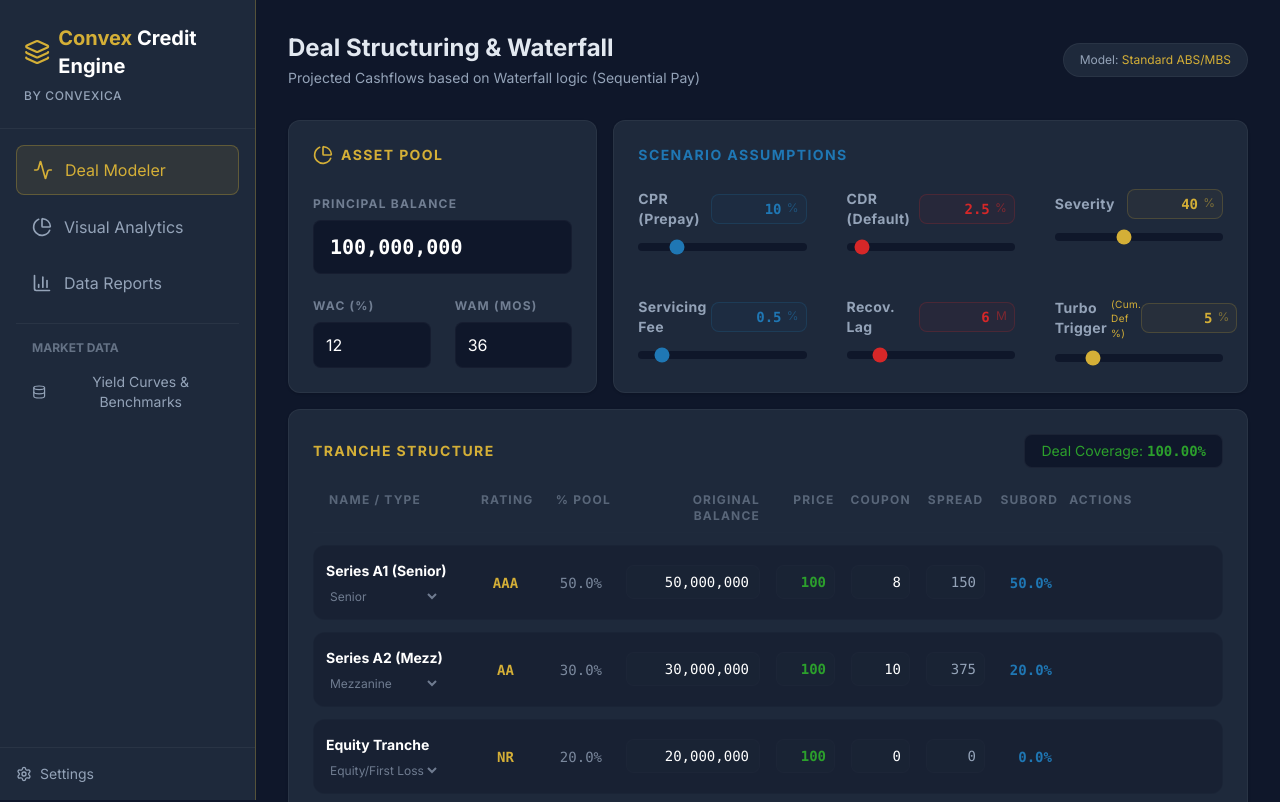
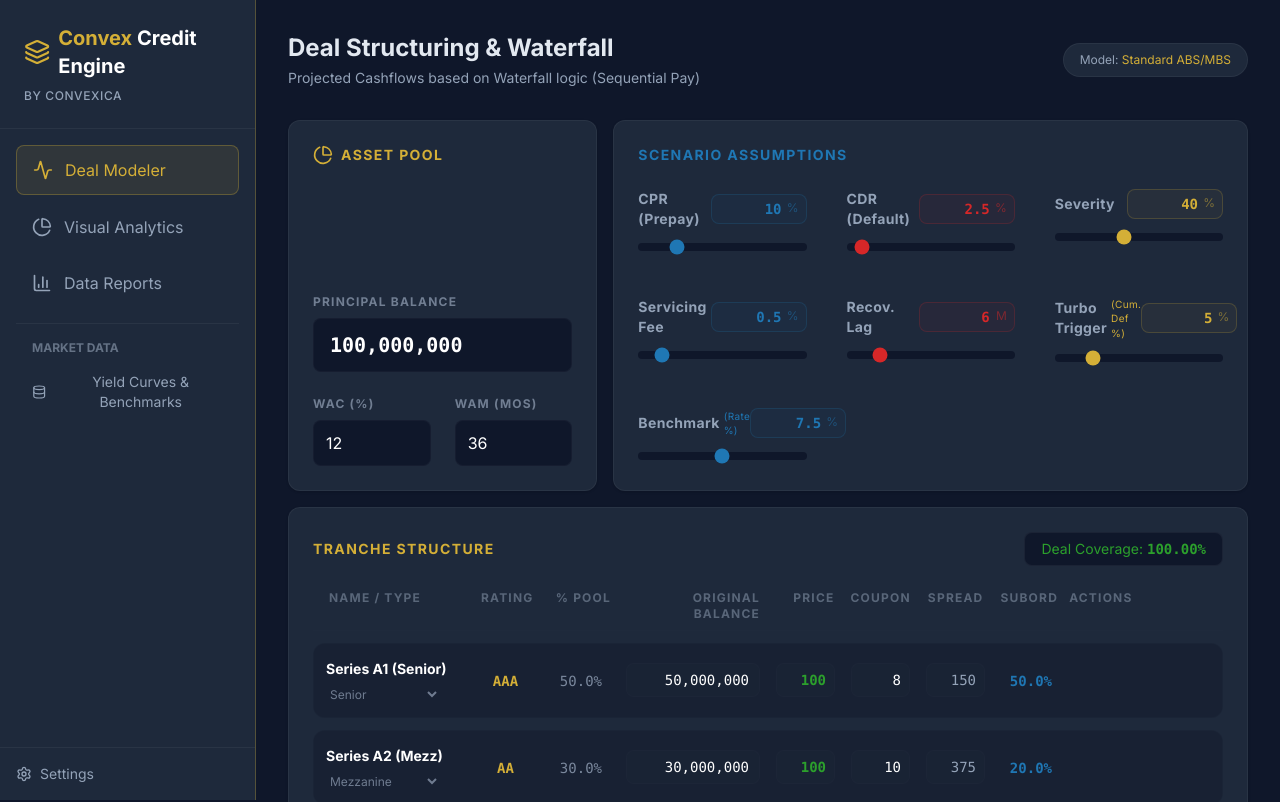
Before and after one commit to convexica/Convex-Credit-Engine, a React (Vite) app: page / in a window 1280 px wide. Shown: the top 802 px of the page. Built offline with nearby package versions, Linux system fonts and the light colour scheme.

Commit message:
feat(deal-input): add user-configurable benchmark rate to scenario

```diff
--- a/src/App.tsx
+++ b/src/App.tsx
@@ -35,6 +35,7 @@ const DEFAULT_SCENARIO: Scenario = {
   servicingFee: 0.5,
   recoveryLag: 6,
   turboTriggerPct: 5.0, // Default institutional trigger
+  benchmarkRate: 7.50,
 };
 
 function App() {
@@ -177,7 +178,7 @@ function App() {
               <ExecutiveSummary tranches={tranches} data={cashFlows} pool={pool} scenario={scenario} />
 
               {/* Metrics Table First */}
-              <MetricsTable tranches={tranches} data={cashFlows} />
+              <MetricsTable tranches={tranches} data={cashFlows} scenario={scenario} />
               {/* AI Analyst Second */}
               <AIAnalyst pool={pool} tranches={tranches} scenario={scenario} />
             </motion.div>
--- a/src/components/DealInput.tsx
+++ b/src/components/DealInput.tsx
@@ -169,6 +169,26 @@ const DealInput: React.FC<DealInputProps> = ({
               </div>
               <input type="range" min="0" max="25" step="0.5" value={scenario.turboTriggerPct || 0} onChange={(e) => setScenario({ ...scenario, turboTriggerPct: Number(e.target.value) })} className="w-full h-2 bg-deep-navy rounded-lg appearance-none cursor-pointer accent-convexica-gold" />
             </div>
+
+            {/* Benchmark Rate (New) */}
+            <div className="space-y-3">
+              <div className="flex justify-between items-center mb-1">
+                <label className="text-sm font-bold text-slate-text tracking-wide flex items-center gap-1">
+                  Benchmark <span className="text-[10px] text-inst-blue font-normal">(Rate %)</span>
+                </label>
+                <div className="relative">
+                  <input
+                    type="number"
+                    step="0.05"
+                    value={scenario.benchmarkRate || 0}
+                    onChange={(e) => setScenario({ ...scenario, benchmarkRate: Number(e.target.value) })}
+                    className="w-24 bg-inst-blue/5 border border-inst-blue/20 text-sm font-mono font-bold text-inst-blue rounded-lg text-right pr-6 py-1 outline-none focus:border-inst-blue/50"
+                  />
+                  <span className="absolute right-2 top-1.5 text-xs text-inst-blue/50">%</span>
+                </div>
+              </div>
+              <input type="range" min="0" max="15" step="0.05" value={scenario.benchmarkRate || 0} onChange={(e) => setScenario({ ...scenario, benchmarkRate: Number(e.target.value) })} className="w-full h-2 bg-deep-navy rounded-lg appearance-none cursor-pointer accent-inst-blue" />
+            </div>
           </div>
         </div>
       </div>
--- a/src/components/MetricsTable.tsx
+++ b/src/components/MetricsTable.tsx
@@ -1,15 +1,16 @@
 import React from 'react';
-import { Tranche, CashFlowPeriod } from '@/types';
+import { Tranche, CashFlowPeriod, Scenario } from '@/types';
 import { calculateWAL, calculateIRR, calculateModifiedDuration } from '@/lib/waterfall';
 
 interface MetricsTableProps {
   tranches: Tranche[];
   data: CashFlowPeriod[];
+  scenario: Scenario;
 }
 
-const MetricsTable: React.FC<MetricsTableProps> = ({ tranches, data }) => {
+const MetricsTable: React.FC<MetricsTableProps> = ({ tranches, data, scenario }) => {
   const totalBalance = tranches.reduce((sum, t) => sum + t.originalBalance, 0);
-  const benchmarkRate = 7.50; // Reference G-Sec / Benchmark
+  const benchmarkRate = scenario.benchmarkRate; // Use dynamic benchmark from scenario
 
   return (
     <div className="bg-charcoal rounded-xl border border-white-subtle shadow-sm overflow-hidden">
--- a/src/types/index.ts
+++ b/src/types/index.ts
@@ -37,6 +37,7 @@ export interface Scenario {
   servicingFee: number; // Annual Servicing Fee (%)
   recoveryLag: number; // Months to Recovery
   turboTriggerPct?: number; // Cumulative Default % that triggers Senior Principal Redirection
+  benchmarkRate: number; // Base Risk-Free or Swap Rate (%)
 }
 
 export interface CashFlowPeriod {
```
